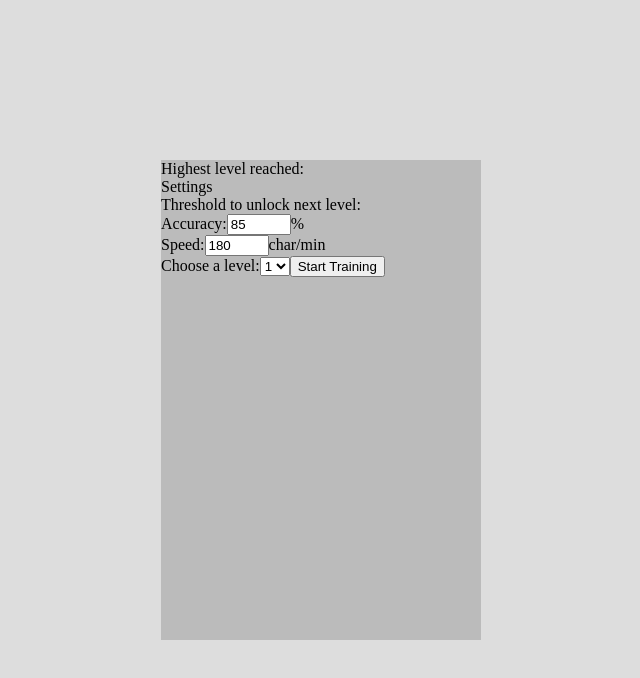
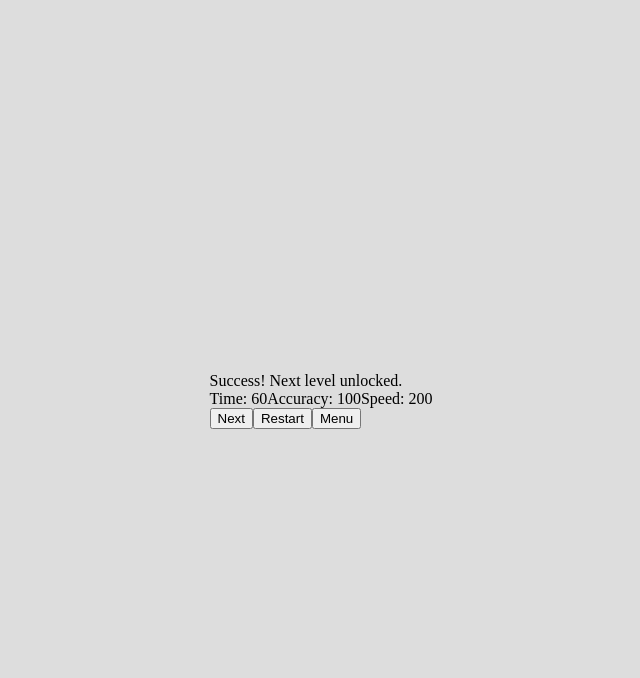
Before and after one commit to 30isnottoolate/typing-trainer, a React app: page / in a window 1280 px wide. Shown: the top 678 px of the page, without its empty margins (319-959 px from the left). Built offline with nearby package versions, Linux system fonts and the light colour scheme.

Commit message:
Import and add FinishBox

```diff
--- a/src/components/App.tsx
+++ b/src/components/App.tsx
@@ -2,6 +2,7 @@ import React, { useState } from "react";
 import "./App.css";
 import LevelMenu from "./LevelMenu";
 import Keyboard from "./Keyboard";
+import FinishBox from "./FinishBox";
 
 const App: React.FC = () => {
     const [textSource, setTextSource] = useState("Lorem ipsum dolor sit amet, consectetur adipiscing elit, sed do eiusmod tempor incididunt ut labore et dolore magna aliqua.");
@@ -36,7 +37,8 @@ const App: React.FC = () => {
 
     return (
         <>
-        <LevelMenu setCurrentLevel={setCurrentLevel} />
+        <FinishBox finishTime={60} finishAccurary={100} finishSpeed={200} success={true} />
+        {/* <LevelMenu setCurrentLevel={setCurrentLevel} /> */}
             {/* <div id="text-zone">
                 <div id="text-source">{textSource}</div>
                 <textarea
```
